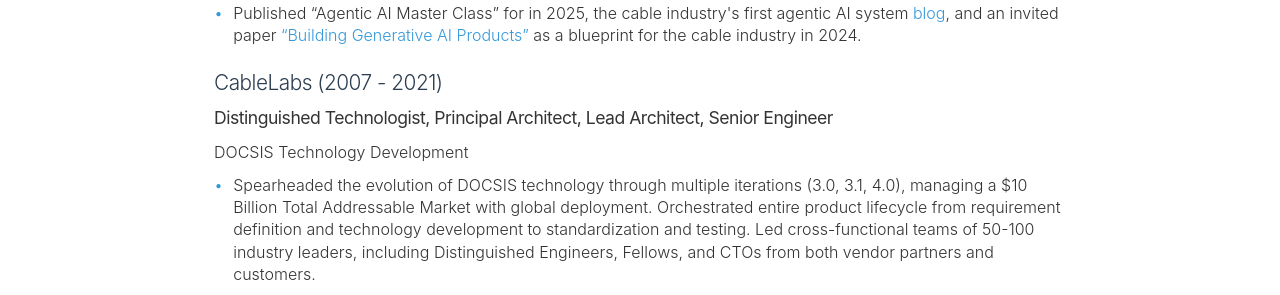
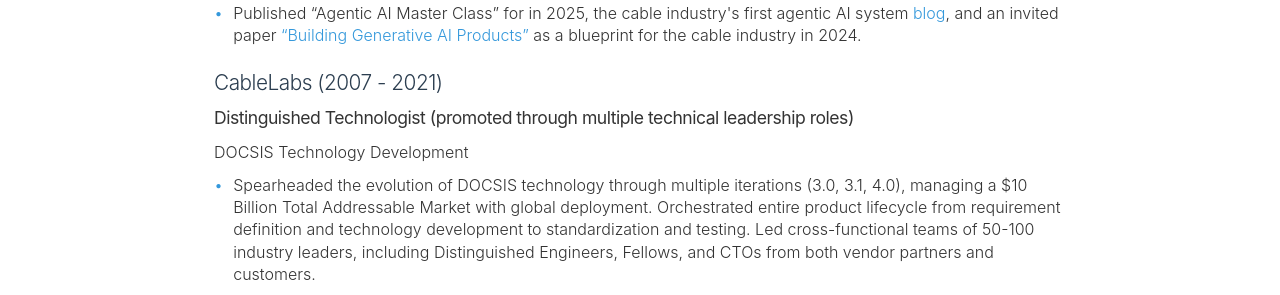
Before and after one commit to nextjen-ai/nextjen-ai.github.io, a Jekyll site: the page built from cv.md, in a window 1280 px wide and 900 px high, scrolled down 971 px. Shown: the part 153-448 px from the top of the window. Built offline with Jekyll 4.4.1, drawn with Linux system fonts in a browser that asks for light colours.

Commit message:
Updated cv page

```diff
--- a/_includes/cv-content.html
+++ b/_includes/cv-content.html
@@ -33,7 +33,7 @@
     </ul>
 
     <h3>CableLabs (2007 - 2021)</h3>
-    <h4>Distinguished Technologist, Principal Architect, Lead Architect, Senior Engineer</h4>
+    <h4>Distinguished Technologist (promoted through multiple technical leadership roles)</h4>
     DOCSIS Technology Development
     <ul style="margin-top: 0.5rem;">
         <li>Spearheaded the evolution of DOCSIS technology through multiple iterations (3.0, 3.1, 4.0), managing a $10 Billion Total Addressable Market with global deployment. Orchestrated entire product lifecycle from requirement definition and technology development to standardization and testing. Led cross-functional teams of 50-100 industry leaders, including Distinguished Engineers, Fellows, and CTOs from both vendor partners and customers.</li>
```
